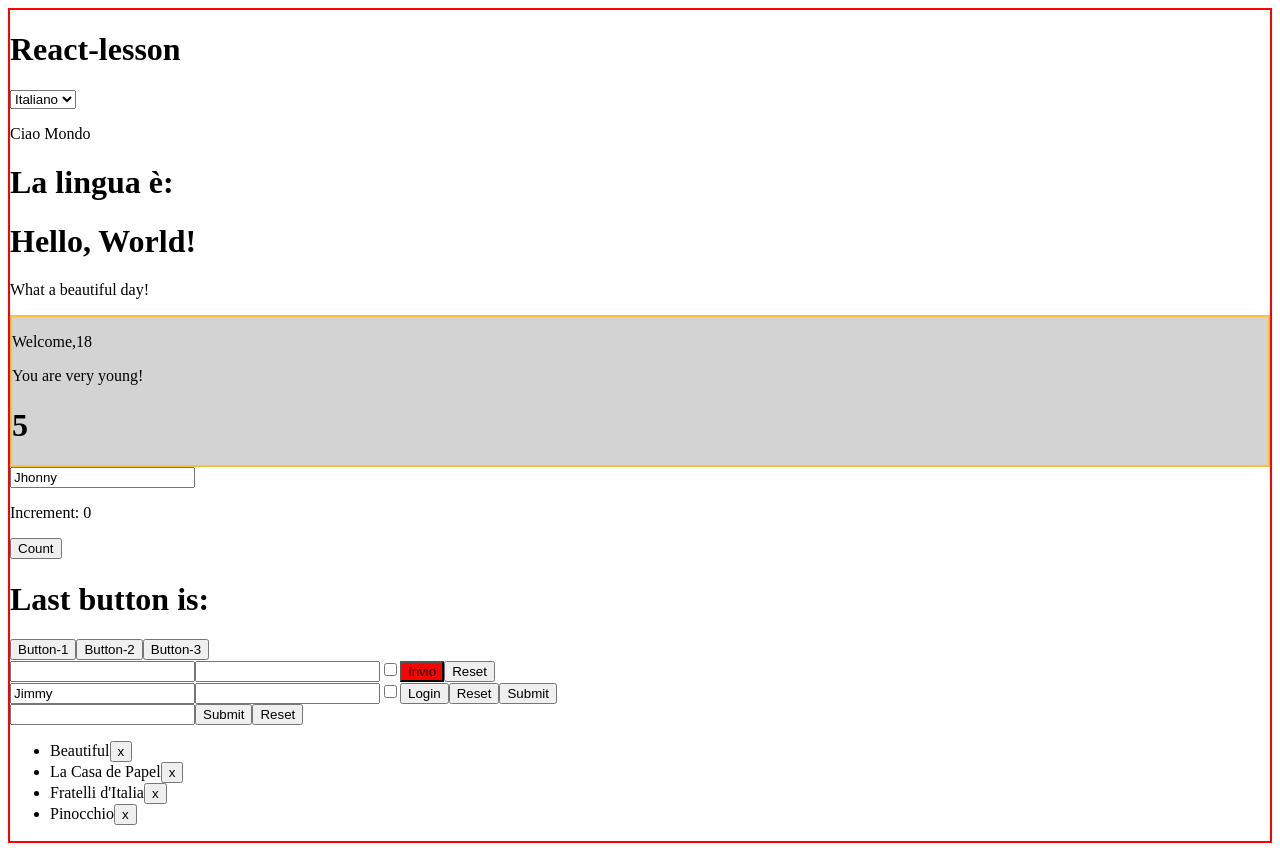
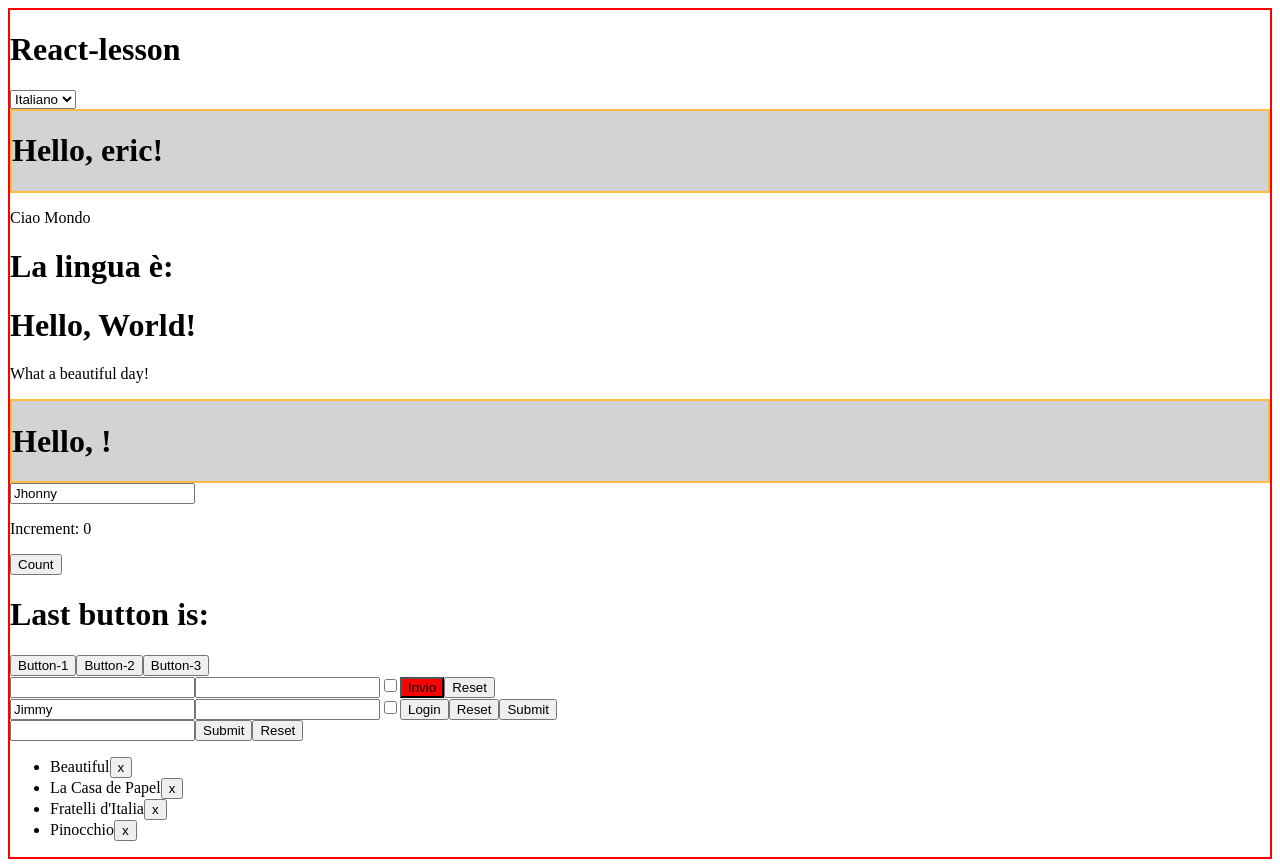
Before and after one commit to Enriko35/React-exercises, a React (Create React App) app: page / in a window 1280 px wide. Built offline with nearby package versions, Linux system fonts and the light colour scheme.

Commit message:
Function-components-01

```diff
--- a/src/App.js
+++ b/src/App.js
@@ -9,6 +9,7 @@ import { UncontrolledLogin } from "./UncontrolledLogin";
 import { Container } from "./Container";
 import { DisplayLenguage } from "./DisplayLenguage";
 import { Language } from "./Language";
+import Welcome from "./Welcome";
 
 export class App extends React.Component {
   state = {
@@ -35,6 +36,7 @@ export class App extends React.Component {
             </select>
 
             <DisplayLenguage.Provider value={this.state.language}>
+              <Welcome name= "eric"/>
               <Language />
               <Hello />
               <InteractiveWelcome />
--- a/src/Welcome.js
+++ b/src/Welcome.js
@@ -1,16 +1,11 @@
-import React from "react";
-import Age from "./Age";
-class Welcome extends React.Component {
-  render() {
-    return (
-      <div className="welcome">
-        <p>Welcome,{this.props.age}</p>
-        <Age age={15} name="Jhonn" />
-      </div>
-    );
-  }
+import React from 'react'
+
+const Welcome = ({name}) => {
+  return (
+    <div className='welcome'>
+      <h1>Hello, {name}!</h1>
+    </div>
+  )
 }
-Welcome.defaultProps = {
-  name: "Jhonny",
-};
-export default Welcome;
+
+export default Welcome
```
